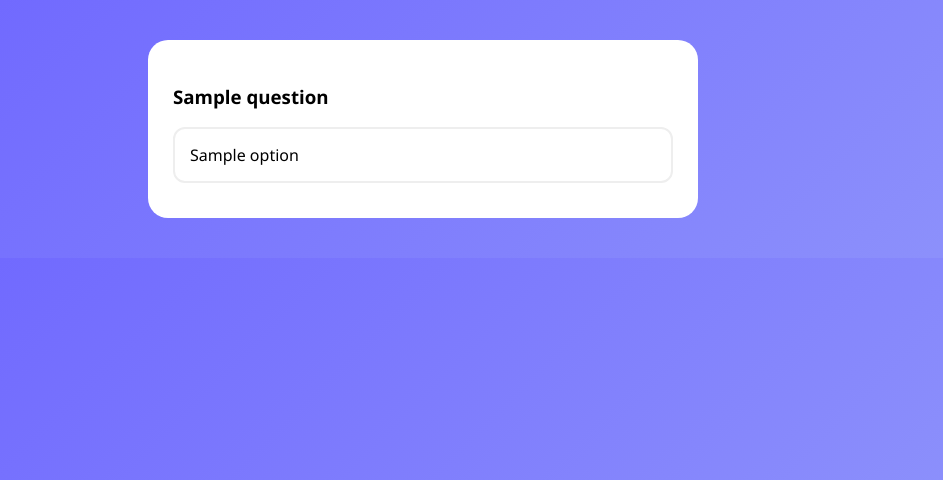
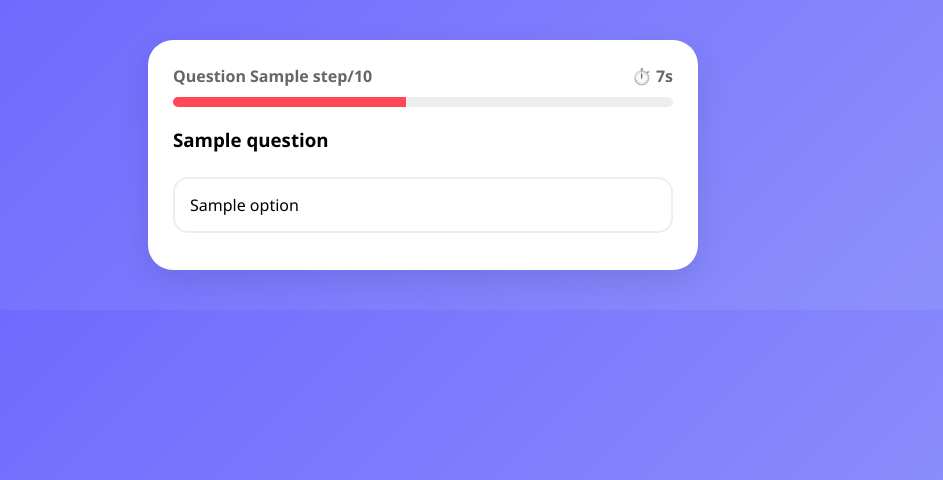
Before and after one commit to tanharahman2003t-art/Nayon, a Flask app: template templates/quiz.html in a window 1280 px wide. Shown: the top 480 px of the page, without its empty margins (217-1160 px from the left). Run offline with Flask 3, Linux system fonts and the light colour scheme; the template is opened without the code that fills it: most values are stand-ins (such as "Sample title", 1, 10 or a date in 2020).

Commit message:
Update quiz.html

```diff
--- a/templates/quiz.html
+++ b/templates/quiz.html
@@ -2,102 +2,71 @@
 <html>
 <head>
     <meta name="viewport" content="width=device-width, initial-scale=1.0">
-<title>Quiz</title>
-
+    <title>Quiz Master - Live</title>
     <style>
-body {
-    font-family: 'Segoe UI', sans-serif;
-    background: linear-gradient(135deg, #6c63ff, #8f94fb);
-    margin: 0;
-}
-
-.container {
-    max-width: 500px;
-    margin: 40px auto;
-    background: white;
-    padding: 25px;
-    border-radius: 20px;
-}
-
-.option {
-    padding: 15px;
-    margin-bottom: 10px;
-    border: 2px solid #eee;
-    border-radius: 12px;
-    cursor: pointer;
-    transition: 0.3s;
-}
-
-.option:hover {
-    border-color: #28a745;
-}
-
-/* Correct */
-.correct {
-    background: #e6ffe6;
-    border-color: #28a745;
-}
-
-/* Wrong */
-.wrong {
-    background: #ffe6e6;
-    border-color: red;
-}
+        body { font-family: 'Segoe UI', sans-serif; background: linear-gradient(135deg, #6c63ff, #8f94fb); margin: 0; }
+        .container { max-width: 500px; margin: 40px auto; background: white; padding: 25px; border-radius: 25px; box-shadow: 0 10px 30px rgba(0,0,0,0.1); }
+        .timer-container { width: 100%; background: #eee; height: 10px; border-radius: 5px; margin-bottom: 20px; overflow: hidden; }
+        .timer-bar { height: 100%; background: #ff4757; width: 100%; transition: width 1s linear; }
+        .info { display: flex; justify-content: space-between; margin-bottom: 10px; font-weight: bold; color: #666; }
+        .option { padding: 15px; margin-bottom: 12px; border: 2px solid #eee; border-radius: 15px; cursor: pointer; transition: 0.3s; font-size: 16px; }
+        .option:hover { border-color: #6c63ff; background: #f9f9ff; }
+        .correct { background: #e6ffe6 !important; border-color: #28a745 !important; }
+        .wrong { background: #ffe6e6 !important; border-color: #ff4757 !important; }
     </style>
 </head>
-
 <body>
 
 <div class="container">
+    <div class="info">
+        <span>Question {{ step }}/{{ total }}</span>
+        <span id="timerText">⏱️ 15s</span>
+    </div>
+    <div class="timer-container"><div class="timer-bar" id="progressBar"></div></div>
 
-<h3>{{ question.question }}</h3>
+    <h3 style="margin-bottom: 25px;">{{ question.question }}</h3>
 
     <form id="quizForm" method="POST">
-
         {% for option in options %}
-<div class="option" onclick="selectAnswer(this, `{{ option }}`)">
-    {{ option }}
-</div>
+        <div class="option" onclick="selectAnswer(this, `{{ option }}`)">{{ option }}</div>
         {% endfor %}
-
         <input type="hidden" name="answer" id="answerInput">
-
     </form>
-
 </div>
 
 <script>
+    const correctAns = `{{ question.answer }}`;
+    let timeLeft = 15;
+    const progressBar = document.getElementById("progressBar");
+    const timerText = document.getElementById("timerText");
 
-// ✅ FIX: use correct answer directly
-const correct = `{{ question.answer }}`;
+    const timer = setInterval(() => {
+        timeLeft--;
+        timerText.innerText = `⏱️ ${timeLeft}s`;
+        progressBar.style.width = (timeLeft / 15 * 100) + "%";
+        if (timeLeft <= 0) { clearInterval(timer); submitForm("TIMEOUT"); }
+    }, 1000);
 
-function selectAnswer(el, value) {
-
-    document.getElementById("answerInput").value = value;
-
+    function selectAnswer(el, val) {
+        clearInterval(timer);
         const options = document.querySelectorAll(".option");
-
-    // disable clicks
         options.forEach(opt => opt.style.pointerEvents = "none");
 
-    if (value.trim() === correct.trim()) {
-        el.classList.add("correct");   // GREEN
+        if (val.trim() === correctAns.trim()) {
+            el.classList.add("correct");
         } else {
-        el.classList.add("wrong");     // RED
-
-        // highlight correct
+            el.classList.add("wrong");
             options.forEach(opt => {
-            if (opt.innerText.trim() === correct.trim()) {
-                opt.classList.add("correct");
-            }
+                if(opt.innerText.trim() === correctAns.trim()) opt.classList.add("correct");
             });
         }
+        setTimeout(() => submitForm(val), 800);
+    }
 
-    setTimeout(() => {
+    function submitForm(val) {
+        document.getElementById("answerInput").value = val;
         document.getElementById("quizForm").submit();
-    }, 800);
     }
 </script>
-
 </body>
 </html>
```
Lines whose indentation alone changed are shown as unchanged.
